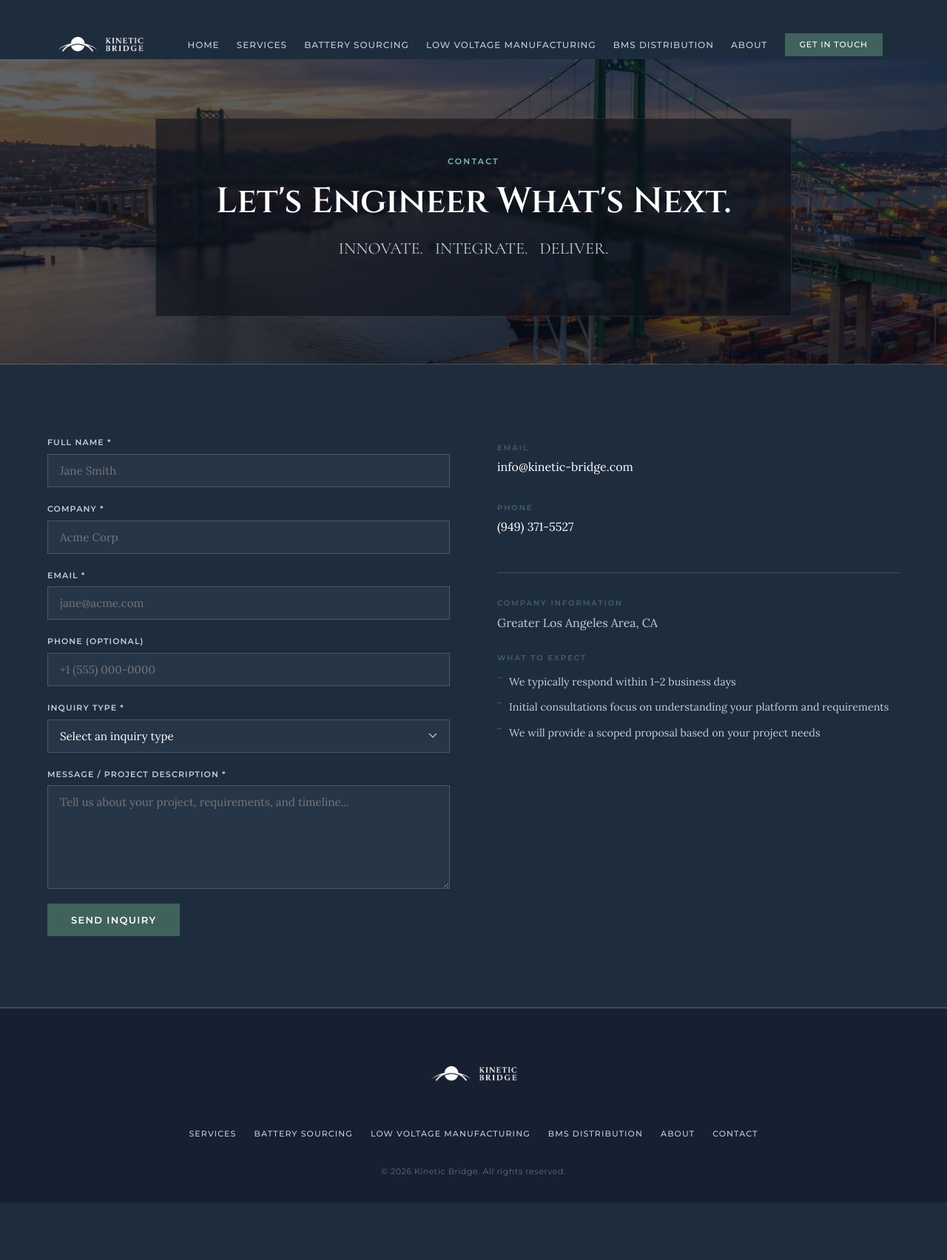
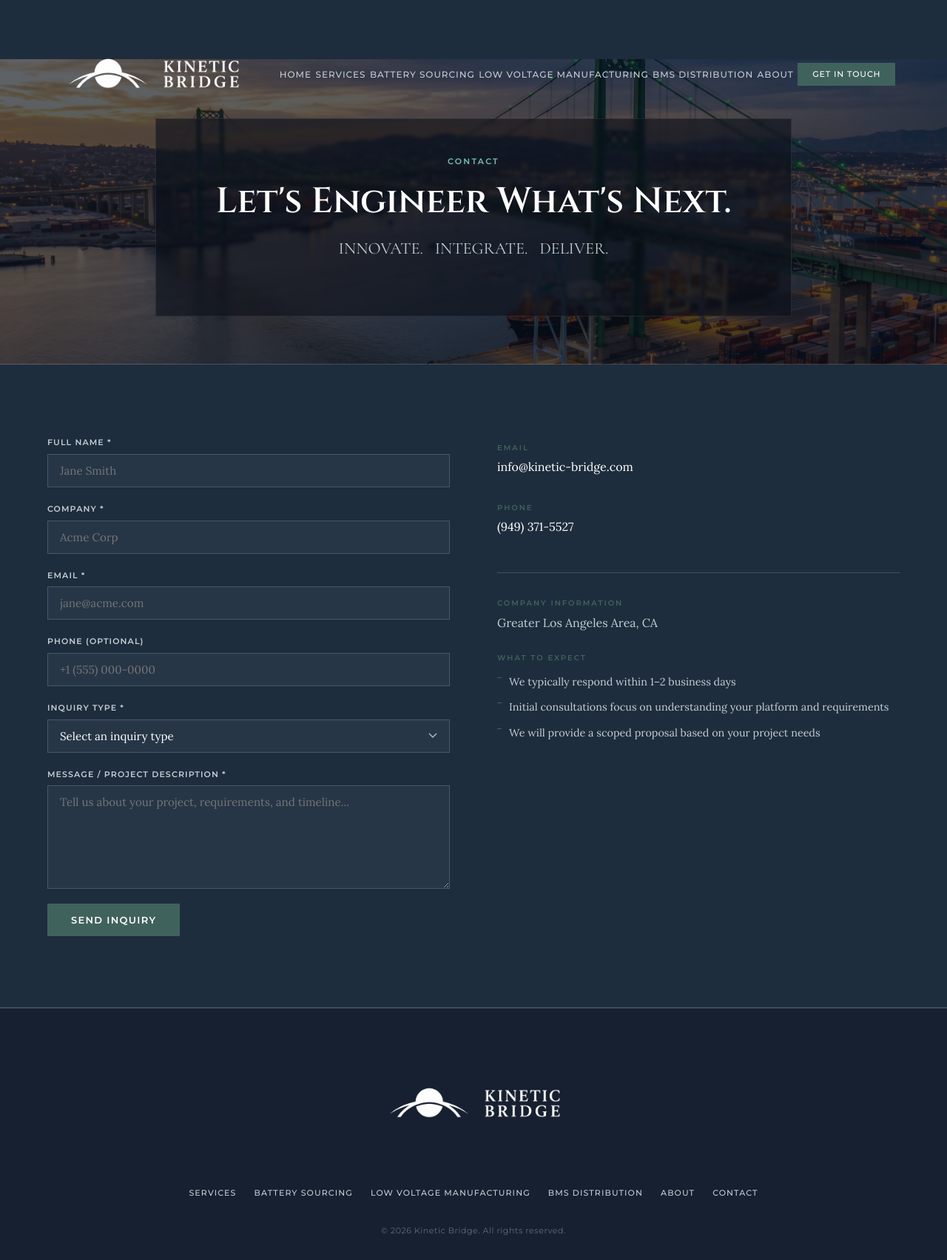
Before and after one commit to bill408/kinetic-bridge-website_20260619v01, a React (Vite) app: page /contact in a window 1280 px wide. Shown: the whole page at 74% size. Before the commit the page ends 1624 px from the top, so only its background shows below. Built offline with nearby package versions, Linux system fonts and the light colour scheme.

Commit message:
Resized logo

```diff
--- a/src/components/Footer.css
+++ b/src/components/Footer.css
@@ -18,7 +18,7 @@
 }
 
 .footer-logo-img {
-  height: 80px;
+  height: 160px;
   width: auto;
   display: block;
 }
--- a/src/components/Navbar.css
+++ b/src/components/Navbar.css
@@ -31,7 +31,7 @@
 }
 
 .navbar-logo-img {
-  height: 80px;
+  height: 160px;
   width: auto;
   display: block;
 }
```
